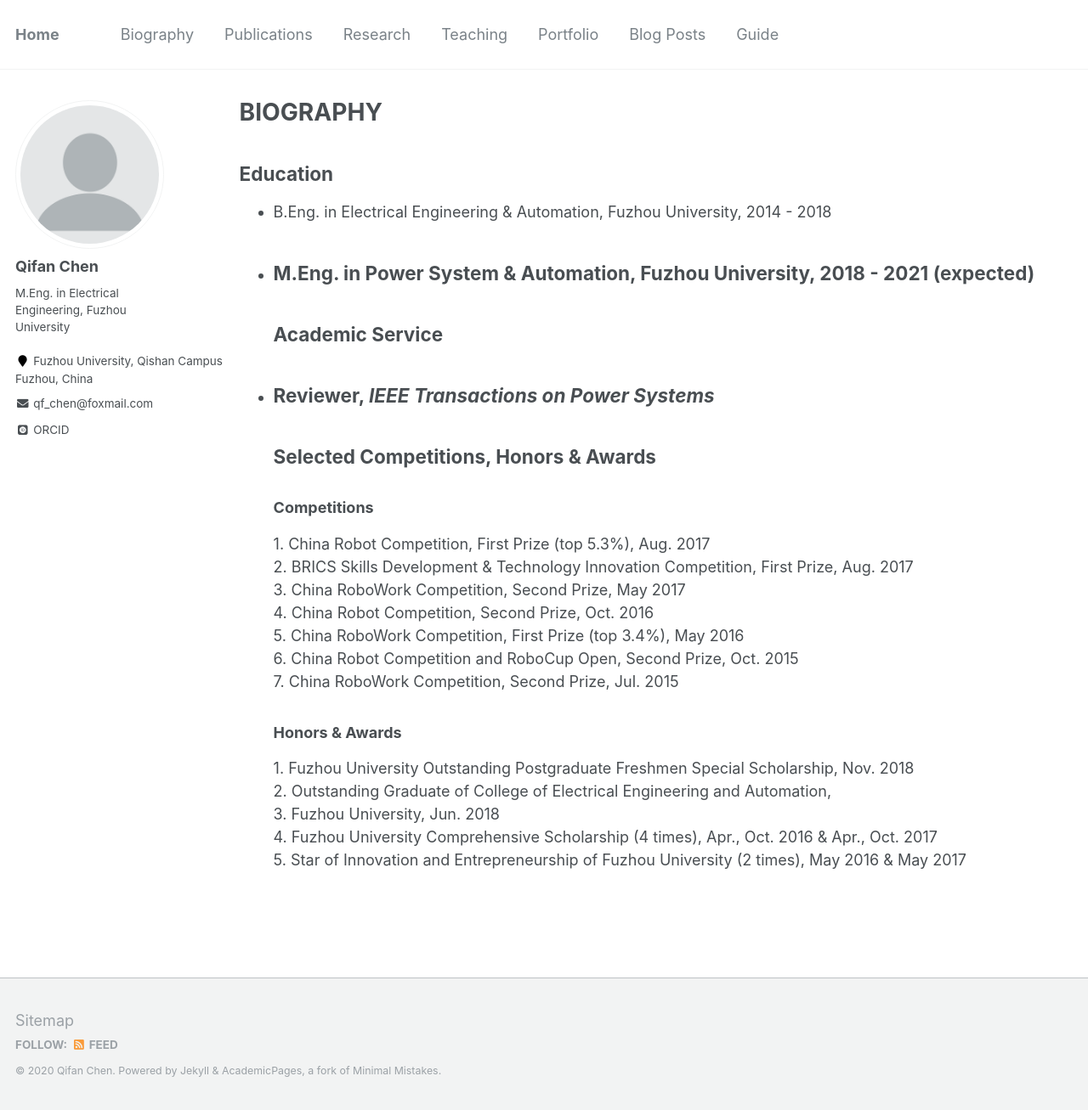
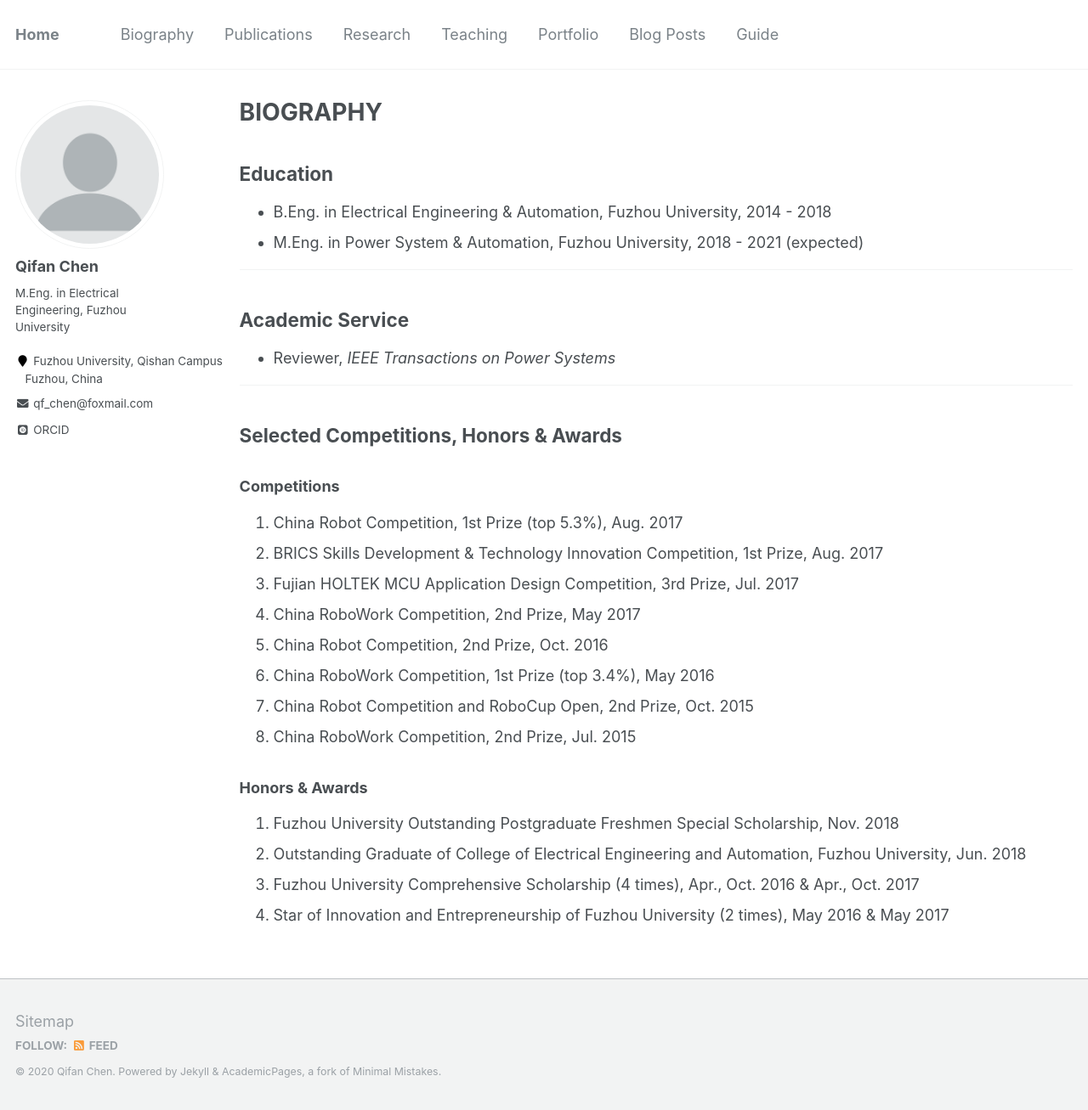
Before and after one commit to ChQf/ChQf.github.io, a Jekyll site: the page built from _pages/cv.md, in a window 1280 px wide and 1307 px high. Shown: the whole window at 85% size. Built offline with Jekyll 4.4.1, drawn with Linux system fonts in a browser that asks for light colours; some web fonts are replaced.

```diff
--- a/_config.yml
+++ b/_config.yml
@@ -83,7 +83,7 @@ author:
   name             : "Qifan Chen"
   avatar           : "profile.png"
   bio              : "M.Eng. in Electrical Engineering, Fuzhou University"
-  location         : "Fuzhou University, Qishan Campus<br>   Fuzhou, China"
+  location         : "Fuzhou University, Qishan Campus<br>&#160;&#160;&#160;Fuzhou, China"
   employer         :
   pubmed           : #"https://www.ncbi.nlm.nih.gov/pubmed/?term=john+snow"
   googlescholar    : #"http://yourfullgooglescholarurl.com"
--- a/_pages/cv.md
+++ b/_pages/cv.md
@@ -8,26 +8,37 @@ redirect_from:
 ---
 
 ## Education
+
 * B.Eng. in Electrical Engineering & Automation, Fuzhou University, 2014 - 2018
 * M.Eng. in Power System & Automation, Fuzhou University, 2018 - 2021 (expected)
+
 ---
+
 ## Academic Service
-* Reviewer, _IEEE Transactions on Power Systems_
+
+* Reviewer, *IEEE Transactions on Power Systems*
+
 ---
+
 ## Selected Competitions, Honors & Awards
+
 ### Competitions
-1\. China Robot Competition, First Prize (top 5.3%), Aug. 2017
-<br>2\. BRICS Skills Development & Technology Innovation Competition, First Prize, Aug. 2017
-<br>3\. China RoboWork Competition, Second Prize, May 2017
-<br>4\. China Robot Competition, Second Prize, Oct. 2016
-<br>5\. China RoboWork Competition, First Prize (top 3.4%), May 2016
-<br>6\. China Robot Competition and RoboCup Open, Second Prize, Oct. 2015
-<br>7\. China RoboWork Competition, Second Prize, Jul. 2015
+
+1. China Robot Competition, 1st Prize (top 5.3%), Aug. 2017
+1. BRICS Skills Development & Technology Innovation Competition, 1st Prize, Aug. 2017
+1. Fujian HOLTEK MCU Application Design Competition, 3rd Prize, Jul. 2017
+1. China RoboWork Competition, 2nd Prize, May 2017
+1. China Robot Competition, 2nd Prize, Oct. 2016
+1. China RoboWork Competition, 1st Prize (top 3.4%), May 2016
+1. China Robot Competition and RoboCup Open, 2nd Prize, Oct. 2015
+1. China RoboWork Competition, 2nd Prize, Jul. 2015
+
 ### Honors & Awards
-1\. Fuzhou University Outstanding Postgraduate Freshmen Special Scholarship, Nov. 2018
-<br>2\. Outstanding Graduate of College of Electrical Engineering and Automation, <br>3\. Fuzhou University, Jun. 2018
-<br>4\. Fuzhou University Comprehensive Scholarship (4 times), Apr., Oct. 2016 & Apr., Oct. 2017
-<br>5\. Star of Innovation and Entrepreneurship of Fuzhou University (2 times), May 2016 & May 2017
+
+1. Fuzhou University Outstanding Postgraduate Freshmen Special Scholarship, Nov. 2018
+1. Outstanding Graduate of College of Electrical Engineering and Automation, Fuzhou University, Jun. 2018
+1. Fuzhou University Comprehensive Scholarship (4 times), Apr., Oct. 2016 & Apr., Oct. 2017
+1. Star of Innovation and Entrepreneurship of Fuzhou University (2 times), May 2016 & May 2017
 
 <!--
 Work experience
```
Also changed, not shown: _pages/publications.md (+2 -1 lines).
